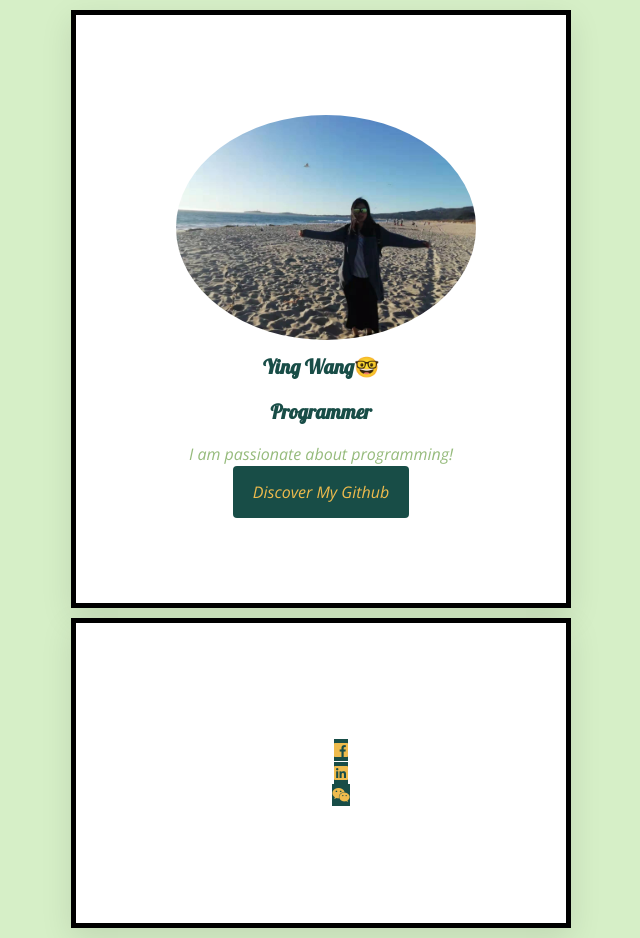
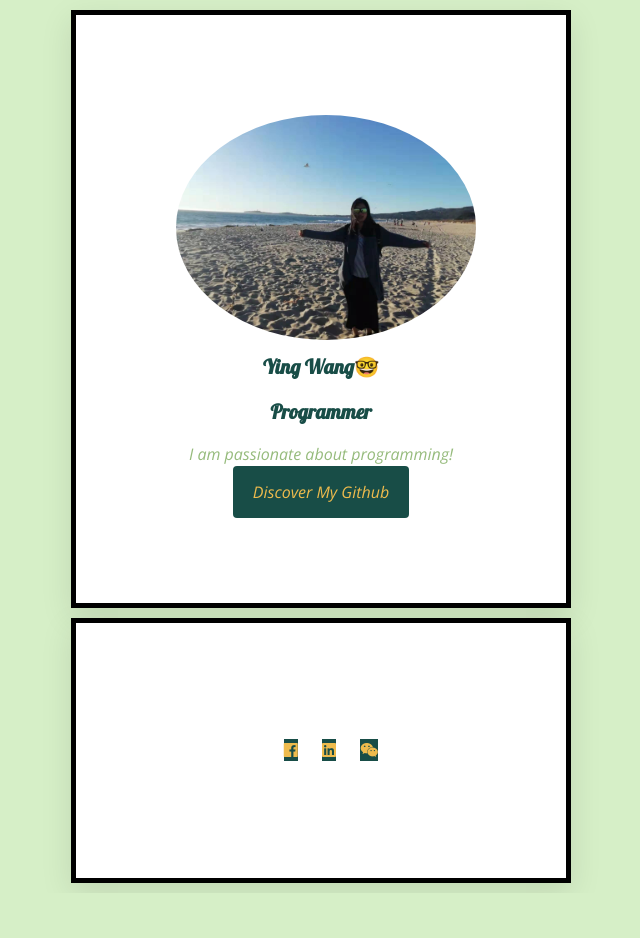
Before and after one commit to cindyywang/profile, a plain HTML site: page index.html in a window 1280 px wide. Shown: the whole page, without its empty margins (319-959 px from the left). After the commit the page ends 893 px from the top, so only its background shows below. Drawn offline with nearby package versions, Linux system fonts and the light colour scheme.

Commit message:
fixed inline-block

```diff
--- a/style.css
+++ b/style.css
@@ -68,12 +68,9 @@ img {
     border-radius: 4px;
 }
 
-.list-inline > li {
+.list-inline {
   display: inline-block;
   padding: 0px 20px;
-}
-
-.list-inline {
   list-style: none;
   padding-left: 0px;
 }
```
